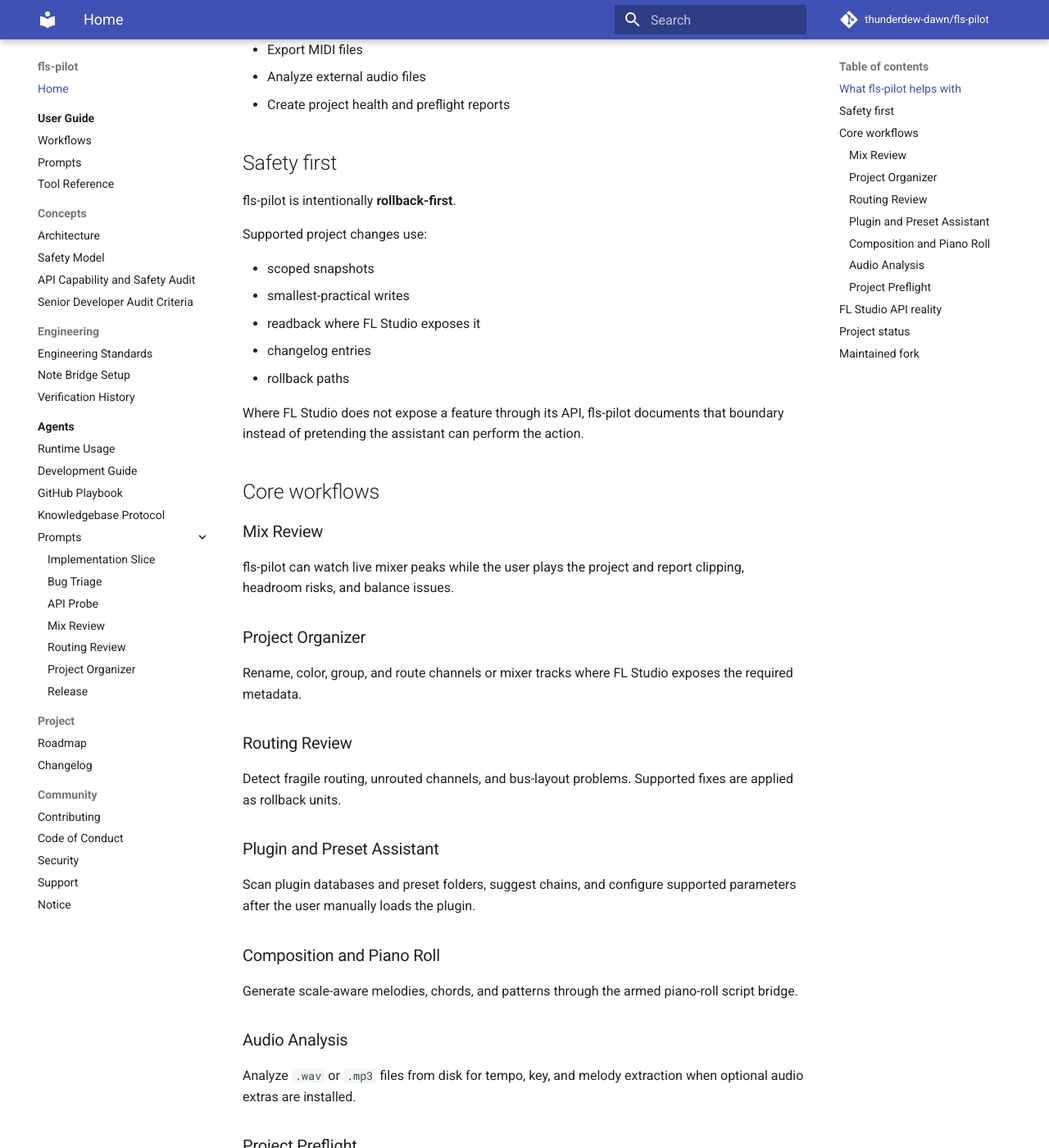
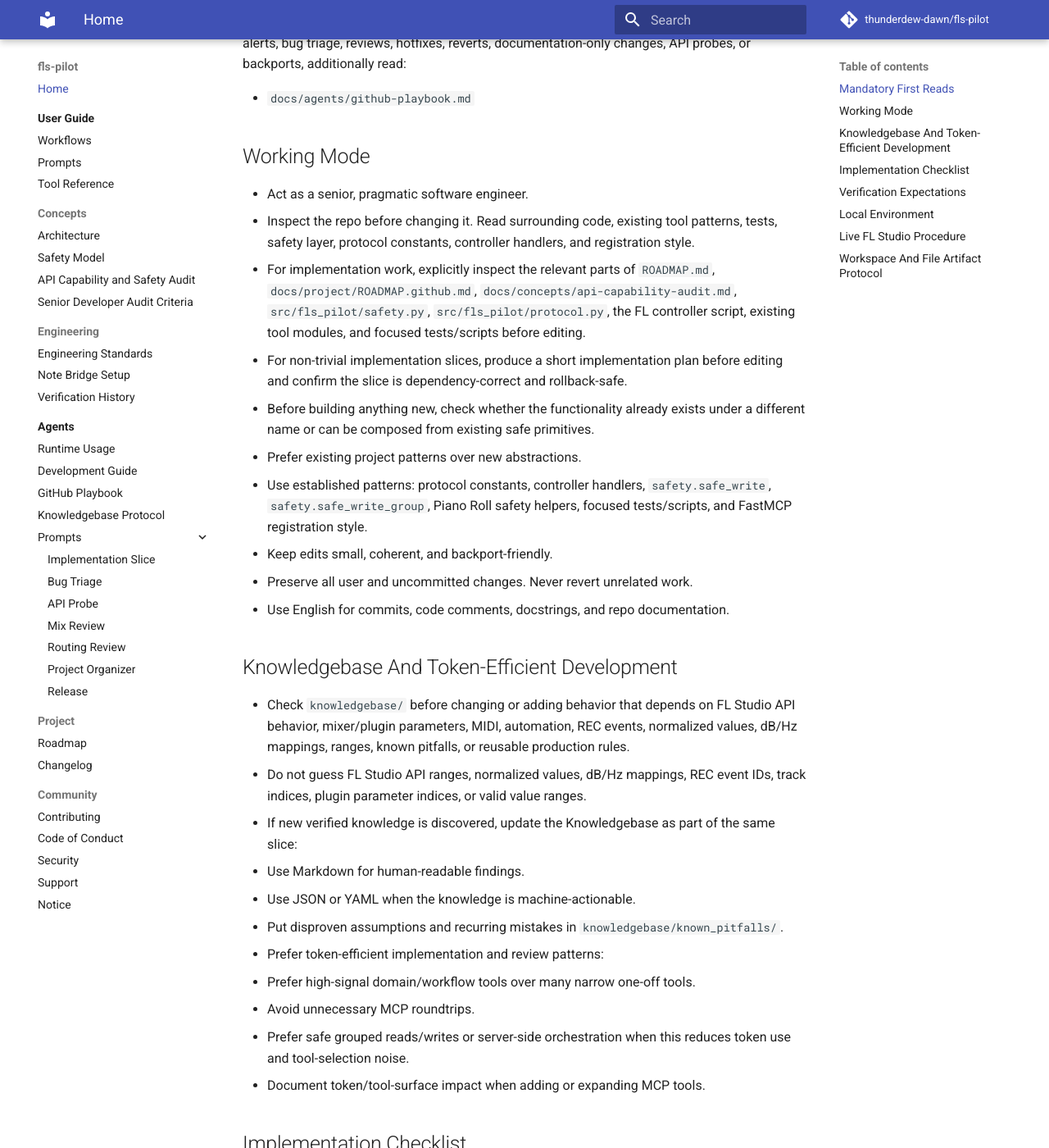
Before and after one commit to thunderdew-dawn/fls-pilot, an MkDocs documentation site: the page built from docs/index.md, in a window 1280 px wide and 1400 px high, scrolled down 610 px. Shown: the whole window at 82% size. Built offline with MkDocs 1.6.1 and Material for MkDocs 9.7.7, drawn with Linux system fonts in a browser that asks for light colours; comment, search, counter and statistics services are not loaded; some of the changed text lies outside the part shown.

Commit message:
P0: Fix  misplaced docs and obsolete path in script (#75)
* docs: remove v2.0.0 versioning from high-level tools header in README

* docs: update README documentation to reflect current project scope, features, and workflow limitations

* docs: update capability matrix in README and add documentation requirements file

* docs: clarify project rename rationale and fork divergence in README and NOTICE

* docs: move generated snapshots to docs project

* docs: reorganize project documentation into a structured MkDocs architecture and migrate legacy guides.  add readthedocs.io support. closes #71

* docs: update README and development guide to emphasize knowledgebase-first and token-efficient architectural principles.

* docs: add status badges and live documentation links to README

* feat: add script to clean repository cache, build artifacts, and junk files

* docs: relocate project overview and architecture description from user guide to landing page

* refactor: move live capability probe scripts to the scripts/probes/ directory

```diff
--- a/docs/index.md
+++ b/docs/index.md
@@ -1,97 +1,114 @@
-# fls-pilot
+# Development Guide
 
-**Rollback-first FL Studio control for MCP-compatible LLMs.**
+Use this path when changing code, tests, docs, scripts, controller files, Knowledgebase files, workflows, packaging, or project behavior.
 
-fls-pilot is an MCP server that lets compatible LLM clients control selected parts of FL Studio through FL Studio's scripting API and a safety-focused server layer.
+## Mandatory First Reads
 
-It is designed for real production workflows: mix review, project cleanup, routing checks, naming and color standards, plugin-chain planning, MIDI export, piano-roll composition, audio analysis, and export-readiness checks.
+Before changing code, tests, docs, scripts, controller files, skill files, evals, or roadmap state, read these files and follow them as binding project instructions:
 
-## What fls-pilot helps with
+* `docs/engineering/standards.md`
+* `docs/project/ROADMAP.github.md`
+* `docs/concepts/safety-model.md`
+* `docs/agents/knowledgebase-protocol.md`
 
-- Review mixes while FL Studio is playing
-- Detect clipping, peak risks, and routing problems
-- Organize channels and mixer tracks
-- Apply naming, color, and routing standards where the FL Studio API supports it
-- Suggest plugin chains and presets
-- Generate piano-roll material through the script bridge
-- Export MIDI files
-- Analyze external audio files
-- Create project health and preflight reports
+If any file conflicts with an ad-hoc prompt, stop and surface the conflict before implementing. The safety model, engineering standards, Knowledgebase protocol, and roadmap scope are not optional.
 
-## Safety first
+For GitHub planning, issue/PR work, roadmap execution, releases, dependency updates, security alerts, bug triage, reviews, hotfixes, reverts, documentation-only changes, API probes, or backports, additionally read:
 
-fls-pilot is intentionally **rollback-first**.
+* `docs/agents/github-playbook.md`
 
-Supported project changes use:
+## Working Mode
 
-- scoped snapshots
-- smallest-practical writes
-- readback where FL Studio exposes it
-- changelog entries
-- rollback paths
+* Act as a senior, pragmatic software engineer.
+* Inspect the repo before changing it. Read surrounding code, existing tool patterns, tests, safety layer, protocol constants, controller handlers, and registration style.
+* For implementation work, explicitly inspect the relevant parts of `ROADMAP.md`, `docs/project/ROADMAP.github.md`, `docs/concepts/api-capability-audit.md`, `src/fls_pilot/safety.py`, `src/fls_pilot/protocol.py`, the FL controller script, existing tool modules, and focused tests/scripts before editing.
+* For non-trivial implementation slices, produce a short implementation plan before editing and confirm the slice is dependency-correct and rollback-safe.
+* Before building anything new, check whether the functionality already exists under a different name or can be composed from existing safe primitives.
+* Prefer existing project patterns over new abstractions.
+* Use established patterns: protocol constants, controller handlers, `safety.safe_write`, `safety.safe_write_group`, Piano Roll safety helpers, focused tests/scripts, and FastMCP registration style.
+* Keep edits small, coherent, and backport-friendly.
+* Preserve all user and uncommitted changes. Never revert unrelated work.
+* Use English for commits, code comments, docstrings, and repo documentation.
 
-Where FL Studio does not expose a feature through its API, fls-pilot documents that boundary instead of pretending the assistant can perform the action.
+## Knowledgebase And Token-Efficient Development
 
-## Core workflows
+* Check `knowledgebase/` before changing or adding behavior that depends on FL Studio API behavior, mixer/plugin parameters, MIDI, automation, REC events, normalized values, dB/Hz mappings, ranges, known pitfalls, or reusable production rules.
+* Do not guess FL Studio API ranges, normalized values, dB/Hz mappings, REC event IDs, track indices, plugin parameter indices, or valid value ranges.
+* If new verified knowledge is discovered, update the Knowledgebase as part of the same slice:
 
-### Mix Review
+  * Use Markdown for human-readable findings.
+  * Use JSON or YAML when the knowledge is machine-actionable.
+  * Put disproven assumptions and recurring mistakes in `knowledgebase/known_pitfalls/`.
+* Prefer token-efficient implementation and review patterns:
 
-fls-pilot can watch live mixer peaks while the user plays the project and report clipping, headroom risks, and balance issues.
+  * Prefer high-signal domain/workflow tools over many narrow one-off tools.
+  * Avoid unnecessary MCP roundtrips.
+  * Prefer safe grouped reads/writes or server-side orchestration when this reduces token use and tool-selection noise.
+  * Document token/tool-surface impact when adding or expanding MCP tools.
 
-### Project Organizer
+## Implementation Checklist
 
-Rename, color, group, and route channels or mixer tracks where FL Studio exposes the required metadata.
+For every new FL-mutating tool, add or update:
 
-### Routing Review
+* Protocol command constants, if needed.
+* FL controller handler.
+* Snapshot scope.
+* Restore operation.
+* Readback verification.
+* Safety-layer integration via the established safety helpers.
+* Tool annotations and docstring explaining safety behavior.
+* Static audit compatibility.
+* Focused script/unit test or rollback-safe live smoke script.
+* Roadmap/API audit/docs note when behavior or scope changes.
+* Knowledgebase entry or update when the tool depends on verified FL Studio behavior, mappings, ranges, parameters, or known limitations.
 
-Detect fragile routing, unrouted channels, and bus-layout problems. Supported fixes are applied as rollback units.
+## Verification Expectations
 
-### Plugin and Preset Assistant
+Run the smallest meaningful checks for the changed area, then broaden when the blast radius justifies it:
 
-Scan plugin databases and preset folders, suggest chains, and configure supported parameters after the user manually loads the plugin.
+* Compile checks for touched Python code.
+* `scripts/audit_tool_safety.py --fail-on-gaps`.
+* `scripts/audit_tool_safety.py --fail-on-missing-safety-docs --format json` when tool annotations or docstrings change.
+* Focused script tests for changed areas.
+* FastMCP registration/tool-count checks when tool registration changes.
+* Rollback-safe live smoke tests when FL Studio is available and the change touches live behavior.
 
-### Composition and Piano Roll
+If repo-wide `pytest` or `ruff` failures are pre-existing, report them separately and do not churn unrelated code.
 
-Generate scale-aware melodies, chords, and patterns through the armed piano-roll script bridge.
+At handoff, summarize changed files, verification run, remaining risks or API limits, Knowledgebase changes, and the next recommended roadmap slice.
 
-### Audio Analysis
+## Local Environment
 
-Analyze `.wav` or `.mp3` files from disk for tempo, key, and melody extraction when optional audio extras are installed.
+* Python target: 3.12 for current development on this machine. Package metadata still supports Python 3.10+ unless changed deliberately.
 
-### Project Preflight
+* On macOS, commands importing pip, XML, or audio dependencies may need:
 
-Combine mix review, routing review, organization checks, and cleanup suggestions into an export-readiness report.
+  export DYLD_LIBRARY_PATH="/usr/local/opt/expat/lib:${DYLD_LIBRARY_PATH:-}"
 
-## FL Studio API reality
+* Prefer `rg` and `rg --files` for search.
 
-FL Studio's Python API is useful, but it does not expose the whole DAW.
+* Use `apply_patch` for manual file edits.
 
-fls-pilot can work reliably with exposed API areas such as mixer peaks, channel metadata, supported routing, MIDI file writing, and scripted piano-roll workflows.
+* Do not use destructive Git commands unless explicitly requested.
 
-Some actions remain unavailable or manual:
+## Live FL Studio Procedure
 
-- loading or inserting plugins
-- moving or splitting playlist clips directly
-- rendering audio to WAV
-- changing deep Audio Clip internals such as Stretch Pro or Normalize
+* Start the TCP daemon yourself when live tests require it.
+* Confirm heartbeat and `fl_transport(action="ping")` before live work.
+* Confirm the controller build marker expected by the current code.
+* Read current state before writing.
+* For live write tests, write a temporary value, verify readback, rollback immediately, and verify restoration.
+* If MIDI routing, script reload, or restart state is uncertain, diagnose the connection before changing code.
+* Stop daemons you started and leave playback stopped/recording disarmed after tests.
 
-These limits are part of the product contract and are documented explicitly.
+## Workspace And File Artifact Protocol
 
-## Project status
+To keep the workspace clean and maintain context for generated artifacts, agents must use these output directories. Never write files directly to the root of `scratch/` or the project root.
 
-The GitHub project board is the source of truth for roadmap and release planning.
+* Temporary scripts: `scratch/scripts/`
+* Generated MIDI: `scratch/midi/`
+* Analysis data and state dumps: `scratch/analysis/`
+* Audio files: `scratch/audio/`
+* Logs: `scratch/logs/`
 
-Useful links:
-
-- [User Guide](user-guide/index.md)
-- [Generated roadmap](project/ROADMAP.github.md)
-- [Issues and support](https://github.com/thunderdew-dawn/fls-pilot/issues)
-- [Security policy](community/security.md)
-
-## Maintained fork
-
-fls-pilot is a materially extended and actively maintained fork of `rosasynthesiz/flstudio-mcp`.
-
-The rename from `flstudio-mcp` to `fls-pilot` is intentional and breaking. It avoids package and command-name collisions and makes clear that this fork follows its own release path, compatibility contract, and engineering direction.
-
-Attribution and provenance are documented in `NOTICE.md`.
+Use session- or task-specific subdirectories where appropriate, for example `scratch/analysis/YYYY-MM-DD_session_name/`.
```
Also changed, not shown: 2 other files.
